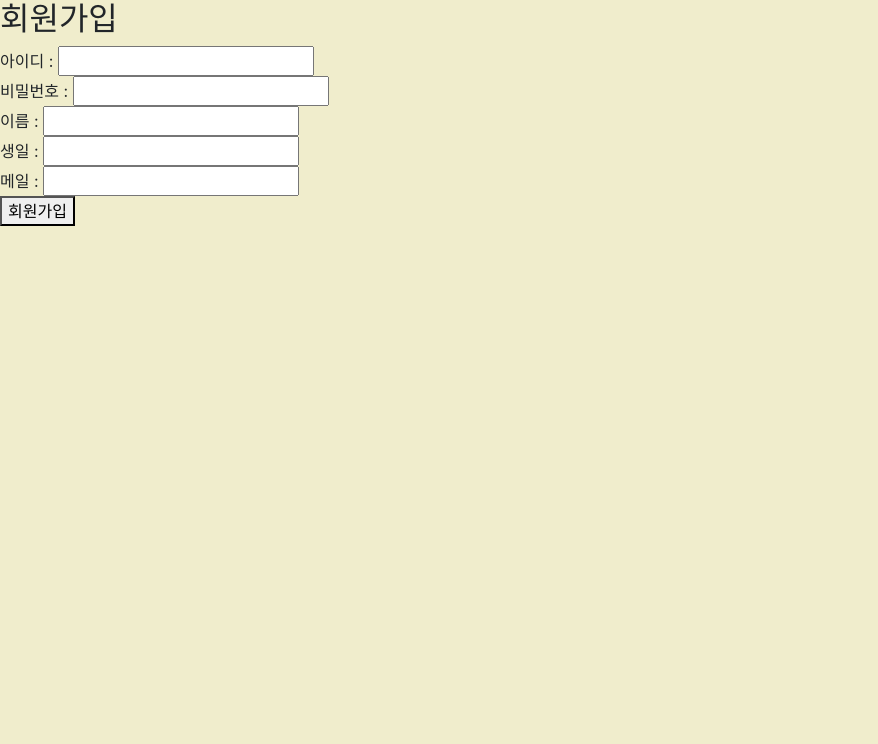
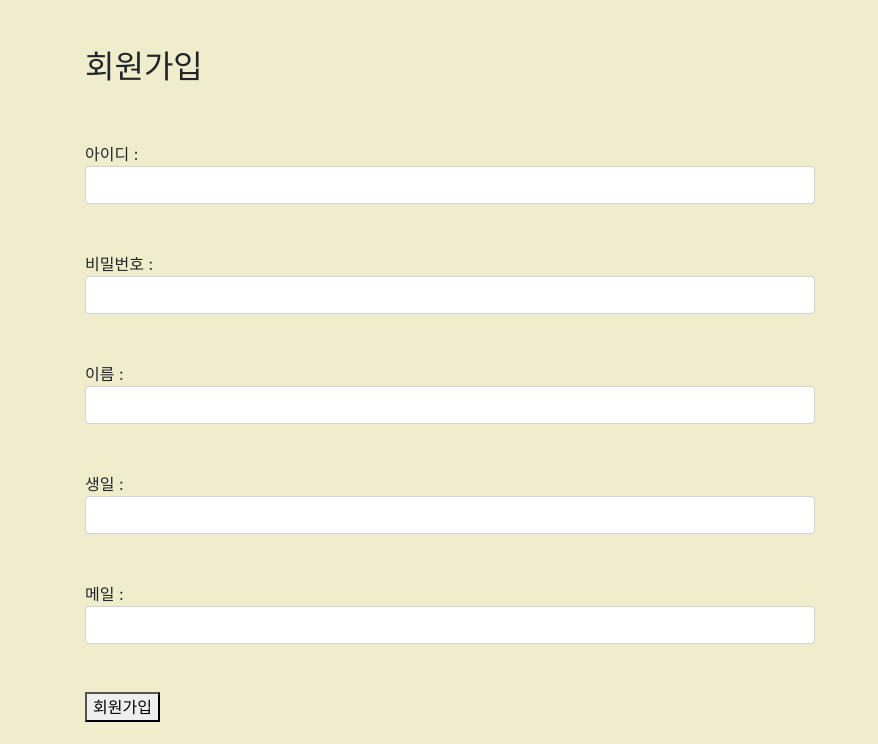
Before and after one commit to KT-AIVLE-CC2-django-miniproject/django_miniproject, a Django app: page /user/signup/ in a window 1280 px wide. Shown: the part 56-800 px from the top of the page, without its empty margins (0-878 px from the left). Run offline with Django 3.2, Linux system fonts and the light colour scheme; some libraries are stand-ins or nearby versions.

Commit message:
login signup center

```diff
--- a/candyprj/templates/boardapp/signup.html
+++ b/candyprj/templates/boardapp/signup.html
@@ -12,16 +12,28 @@
 		font-family: none;
 	}
 </style>
-<h2>회원가입</h2>
-<form method="post" action="{% url 'userapp:login' %}">
-    {% csrf_token %}
-    아이디 : <input type="text" name="id"><br>
-    비밀번호 : <input type="text" name="pw"><br>
-    이름 : <input type="text" name="name"><br>
-    생일 : <input type="text" name="birth"><br>
-    메일 : <input type="text" name="mail"><br>
-    <button onclick="signup()">회원가입</button>
-</form>
+<div class="container">
+    <div class="row mt-5">
+        <div class="col-8" text-center>
+            <h2>회원가입</h2>
+        </div>
+    </div>
+    <div class="row mt-5">
+        <div class="col-8">
+            <form method="post" action="{% url 'userapp:login' %}">
+                {% csrf_token %}
+                아이디 : <input type="text" class="form-control" name="id"><br><br>
+                비밀번호 : <input type="text" class="form-control" name="pw"><br><br>
+                이름 : <input type="text" class="form-control" name="name"><br><br>
+                생일 : <input type="text" class="form-control" name="birth"><br><br>
+                메일 : <input type="text" class="form-control" name="mail"><br><br>
+                <button id='signupBtn' class="from-control" onclick="signup()"  >회원가입</button>
+            </form>
+        </div>
+    </div>
+</div>
+
+
 
 <script>
     function signup(){
```
Also changed, not shown: candyprj/templates/boardapp/login.html (+20 -8 lines), candyprj/db.sqlite3.
